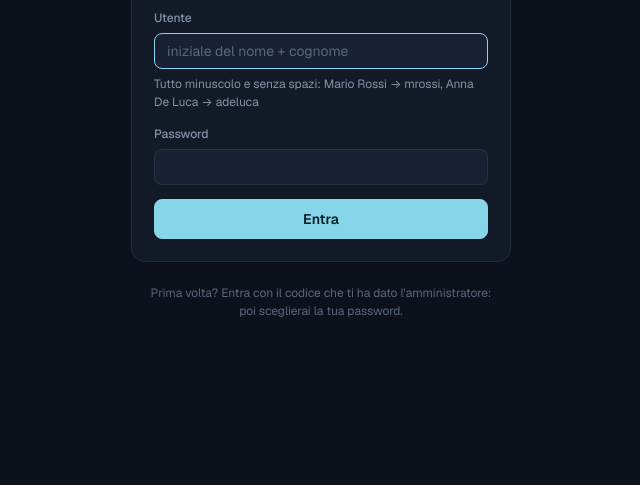
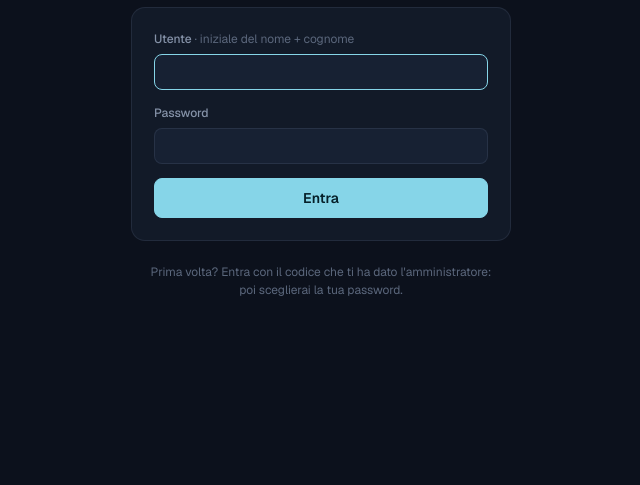
Before and after one commit to 24hydtm59f-jpg/pa-ambulatoriali, a plain HTML site: page index.html in a window 1280 px wide. Shown: the part 315-800 px from the top of the page, without its empty margins (319-959 px from the left). Drawn offline with nearby package versions, Linux system fonts and the light colour scheme.

Commit message:
Login più pulito

```diff
--- a/index.html
+++ b/index.html
@@ -759,7 +759,7 @@ main:has(> .fit.on) { padding-bottom: 22px; }
 .login-err { color: var(--danger); font-size: 12.5px; min-height: 0; }
 .login-err:empty { display: none; }
 .login-note { color: var(--faint); font-size: 12px; text-align: center; }
-.login-hint { color: var(--muted); font-size: 12px; margin-top: -8px; }
+.lbl-sub { color: var(--faint); font-weight: 400; }
 .cod-box { display: grid; gap: 10px; padding: 14px 16px; border-radius: 12px; background: var(--surface-2); border: 1px solid var(--line); }
 .cod-row { display: flex; justify-content: space-between; align-items: baseline; gap: 12px; }
 .cod-row span { color: var(--muted); font-size: 12.5px; }
@@ -774,8 +774,7 @@ main:has(> .fit.on) { padding-bottom: 22px; }
   <form class="login-box" id="loginForm" autocomplete="on">
     <div class="login-brand"><div class="lg-ic"><svg viewBox="0 0 24 24" fill="none" stroke="currentColor" stroke-width="2" stroke-linecap="round" stroke-linejoin="round"><path d="M3 21h18M5 21V7l7-4 7 4v14"/><path d="M12 9v6M9 12h6"/></svg></div><h1>Prestazioni aggiuntive ambulatoriali</h1><p>S.O.C. Ortopedia e Traumatologia, Verduno</p></div>
     <div class="login-card">
-      <div class="field"><label for="lgUser">Utente</label><input class="ctrl" id="lgUser" name="username" autocomplete="username" autocapitalize="none" autocorrect="off" spellcheck="false" placeholder="iniziale del nome + cognome"></div>
-      <div class="login-hint">Tutto minuscolo e senza spazi: Mario Rossi → mrossi, Anna De Luca → adeluca</div>
+      <div class="field"><label for="lgUser">Utente <span class="lbl-sub">· iniziale del nome + cognome</span></label><input class="ctrl" id="lgUser" name="username" autocomplete="username" autocapitalize="none" autocorrect="off" spellcheck="false"></div>
       <div class="field"><label for="lgPw">Password</label><input class="ctrl" id="lgPw" name="password" type="password" autocomplete="current-password"></div>
       <div class="login-err" id="lgErr"></div>
       <button class="btn btn-primary" id="lgBtn" type="submit"><span>Entra</span></button>
```
